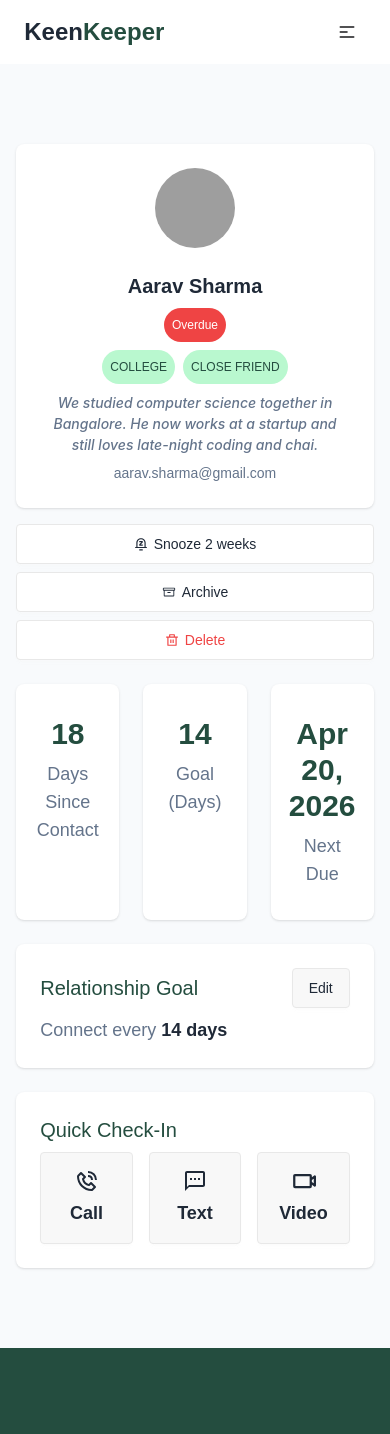
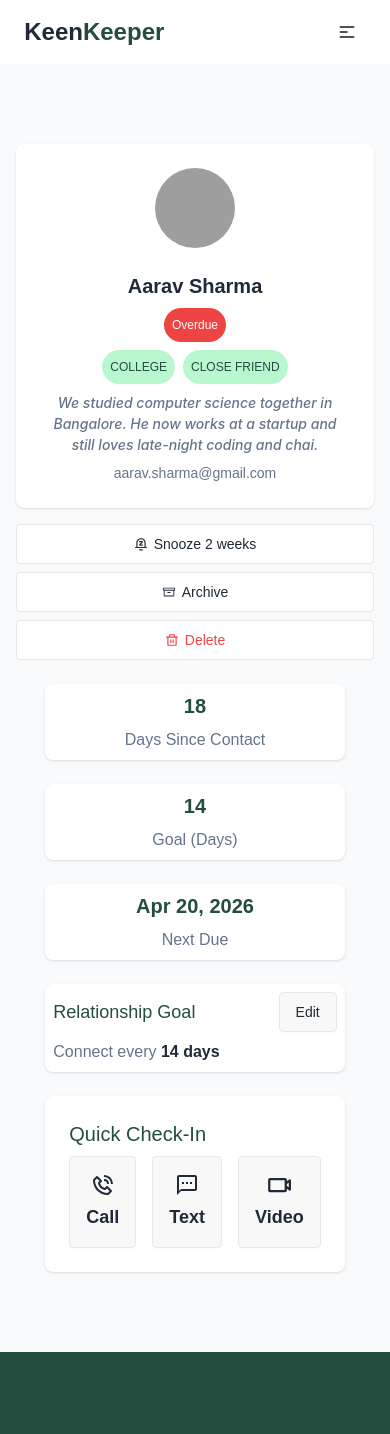
Before and after one commit to piasmajumdar/a07-keen-keeper-code-pias, a React (Vite) app: page /friend-details/1 in a window 390 px wide. Shown: the top 1434 px of the page. Built offline with nearby package versions, Linux system fonts and the light colour scheme; grey boxes are pictures that could not be loaded.

Commit message:
text size dynamic for responsiveness in mobile, tablet

```diff
--- a/src/pages/FriendDetails/FriendDetails.jsx
+++ b/src/pages/FriendDetails/FriendDetails.jsx
@@ -67,39 +67,39 @@ const FriendDetails = () => {
 
                 {/* Right Side */}
                 <div className='flex-1 space-y-6'>
-                    <div className='flex flex-wrap md:flex-nowrap gap-6'>
+                    <div className='flex flex-col sm:flex-row sm:flex-wrap md:flex-nowrap gap-6'>
                         <div className="card bg-base-100 card-xs shadow-sm flex-1">
-                            <div className="card-body text-center py-8 px-4">
-                                <h2 className="font-semibold text-3xl text-[#244D3F]">{friend.days_since_contact}</h2>
-                                <h2 className='text-[#64748B] text-lg'>Days Since Contact</h2>
+                            <div className="card-body text-center py-2 px-1 sm:py-8 sm:px-4">
+                                <h2 className="font-semibold text-xl sm:text-3xl text-[#244D3F]">{friend.days_since_contact}</h2>
+                                <h2 className='text-[#64748B] text-base sm:text-lg'>Days Since Contact</h2>
                             </div>
                         </div>
                         <div className="card bg-base-100 card-xs shadow-sm flex-1">
-                            <div className="card-body text-center py-8 px-4">
-                                <h2 className="font-semibold text-3xl text-[#244D3F]">{friend.goal}</h2>
-                                <h2 className='text-[#64748B] text-lg'>Goal (Days)</h2>
+                            <div className="card-body text-center py-2 px-1 sm:py-8 sm:px-4">
+                                <h2 className="font-semibold text-xl sm:text-3xl text-[#244D3F]">{friend.goal}</h2>
+                                <h2 className='text-[#64748B] text-base sm:text-lg'>Goal (Days)</h2>
                             </div>
                         </div>
                         <div className="card bg-base-100 card-xs shadow-sm flex-1">
-                            <div className="card-body text-center py-8 px-4">
-                                <h2 className="font-semibold text-3xl text-[#244D3F]">{new Date(friend.next_due_date).toLocaleDateString("en-US", {
+                            <div className="card-body text-center py-2 px-1 sm:py-8 sm:px-4">
+                                <h2 className="font-semibold text-xl sm:text-3xl text-[#244D3F]">{new Date(friend.next_due_date).toLocaleDateString("en-US", {
                                     month: "short",
                                     day: "numeric",
                                     year: "numeric",
                                 })}</h2>
-                                <h2 className='text-[#64748B] text-lg'>Next Due</h2>
+                                <h2 className='text-[#64748B] text-base sm:text-lg'>Next Due</h2>
                             </div>
                         </div>
                     </div>
 
                     <div>
                         <div className="card bg-base-100 card-xs shadow-sm flex-1">
-                            <div className="card-body p-6">
+                            <div className="card-body p-2 sm:p-6">
                                 <div className='flex justify-between items-center'>
-                                    <h2 className="font-medium text-xl text-[#244D3F]">Relationship Goal</h2>
+                                    <h2 className="font-medium text-lg sm:text-xl text-[#244D3F]">Relationship Goal</h2>
                                     <button className='btn text-[#1F2937] font-medium'>Edit</button>
                                 </div>
-                                <h2 className='text-[#64748B] text-lg'>Connect every <span className='text-[#1F2937] font-bold'>{friend.goal} days</span></h2>
+                                <h2 className='text-[#64748B] text-base sm:text-lg'>Connect every <span className='text-[#1F2937] font-bold'>{friend.goal} days</span></h2>
                             </div>
                         </div>
                     </div>
@@ -107,7 +107,7 @@ const FriendDetails = () => {
                         <div className="card bg-base-100 card-xs shadow-sm flex-1">
                             <div className="card-body p-6">
                                 <h2 className="font-medium text-xl text-[#244D3F]">Quick Check-In</h2>
-                                <div className='flex gap-4'>
+                                <div className='flex flex-wrap gap-4'>
                                     <button onClick={() => handleCheckIn("Call", friend)} className='btn h-auto p-4 flex flex-col flex-1 justify-center items-center text-[#1F2937] text-lg'><BiPhoneCall className='text-2xl' /> <span>Call</span></button>
                                     <button onClick={() => handleCheckIn("Text", friend)} className='btn h-auto p-4 flex flex-col flex-1 justify-center items-center text-[#1F2937] text-lg'><MdOutlineTextsms className='text-2xl' /> <span>Text</span></button>
                                     <button onClick={() => handleCheckIn("Video", friend)} className='btn h-auto p-4 flex flex-col flex-1 justify-center items-center text-[#1F2937] text-lg'><PiVideoCameraBold className='text-2xl' /> <span>Video</span></button>
--- a/src/pages/stats/StatsPage.jsx
+++ b/src/pages/stats/StatsPage.jsx
@@ -21,7 +21,7 @@ const StatsPage = ({ isAnimationActive = true }) => {
     return (
         <div className='w-11/12 max-w-[1110px] mx-auto py-20'>
             <div className='space-y-6'>
-                <h2 className='font-bold text-5xl text-[#1F2937]'>Friendship Analytics</h2>
+                <h2 className='font-bold text-3xl sm:text-4xl md:text-5xl text-[#1F2937]'>Friendship Analytics</h2>
 
 
 
--- a/src/pages/timeline/Timeline.jsx
+++ b/src/pages/timeline/Timeline.jsx
@@ -6,12 +6,12 @@ const Timeline = () => {
     const [selectedFilter, setSelectedFilter] = useState('');
 
     return (
-        <div className='w-11/12 max-w-[1110px] mx-auto py-20'>
+        <div className='w-11/12 max-w-[1110px] mx-auto py-5 sm:py-20'>
             <div className='space-y-6'>
-                <h2 className='font-bold text-5xl text-[#1F2937]'>Timeline</h2>
+                <h2 className='font-bold text-3xl sm:text-4xl md:text-5xl text-[#1F2937]'>Timeline</h2>
                 {/* DropDown FILTER */}
                 <div className="dropdown dropdown-start">
-                    <div tabIndex={0} role="button" className="btn m-1 text-lg font-normal text-[#64748B]"> {selectedFilter ? selectedFilter : 'Filter timelines'} <RiArrowDownSLine className='ml-15'/></div>
+                    <div tabIndex={0} role="button" className="btn h-auto m-1 text-base sm:text-lg font-normal text-[#64748B]"> {selectedFilter ? selectedFilter : 'Filter timelines'} <RiArrowDownSLine className='ml-10 lg:ml-15'/></div>
                     <ul tabIndex="-1" className="dropdown-content menu bg-base-100 rounded-box z-1 w-52 p-2 shadow-sm">
                         <li><Link onClick={()=> setSelectedFilter('')} to={'/timeline/'} className='text-gray-400'>Reset</Link></li>
                         <li><NavLink onClick={()=> setSelectedFilter('Call')} to={'/timeline/filter-call'}>Call</NavLink></li>
```
